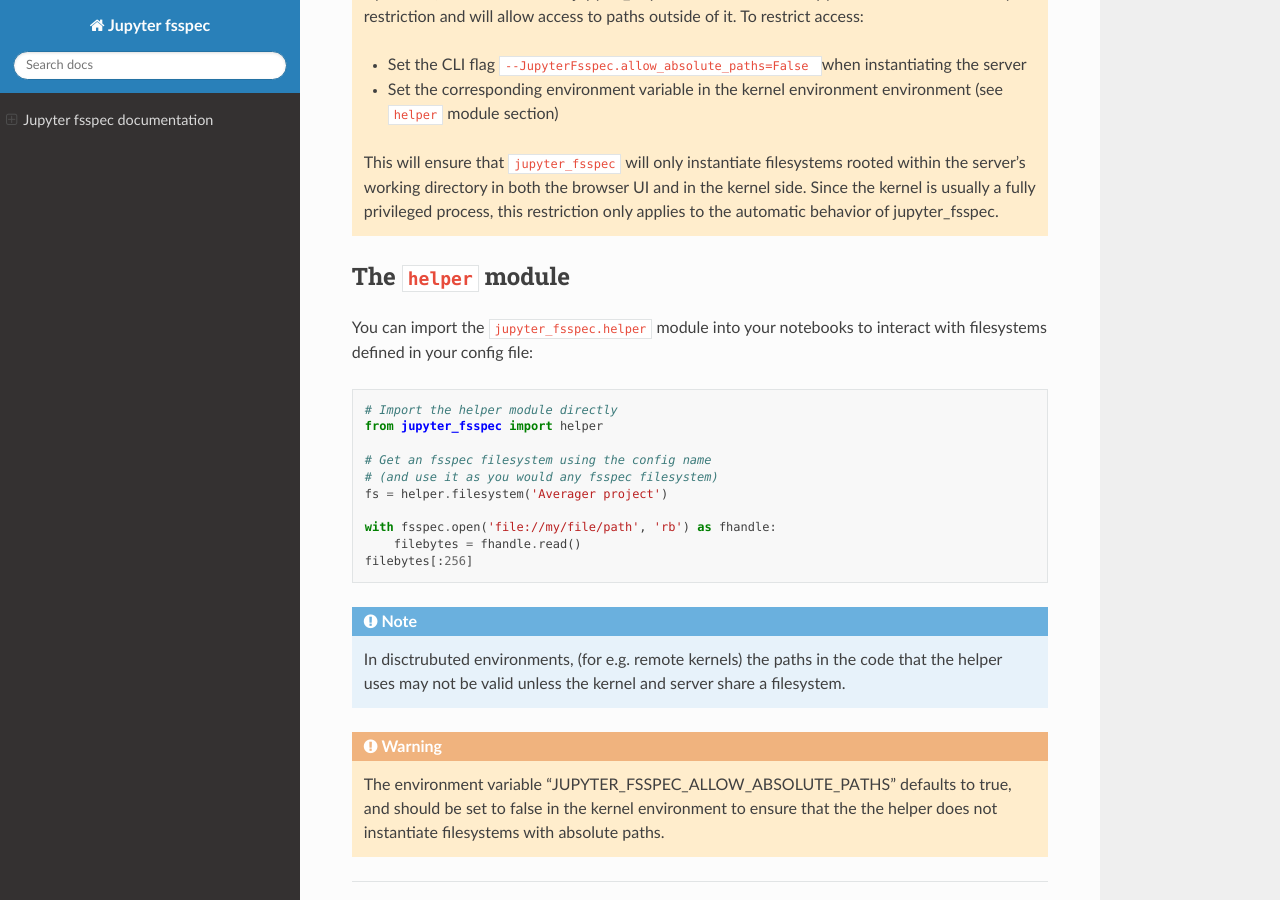
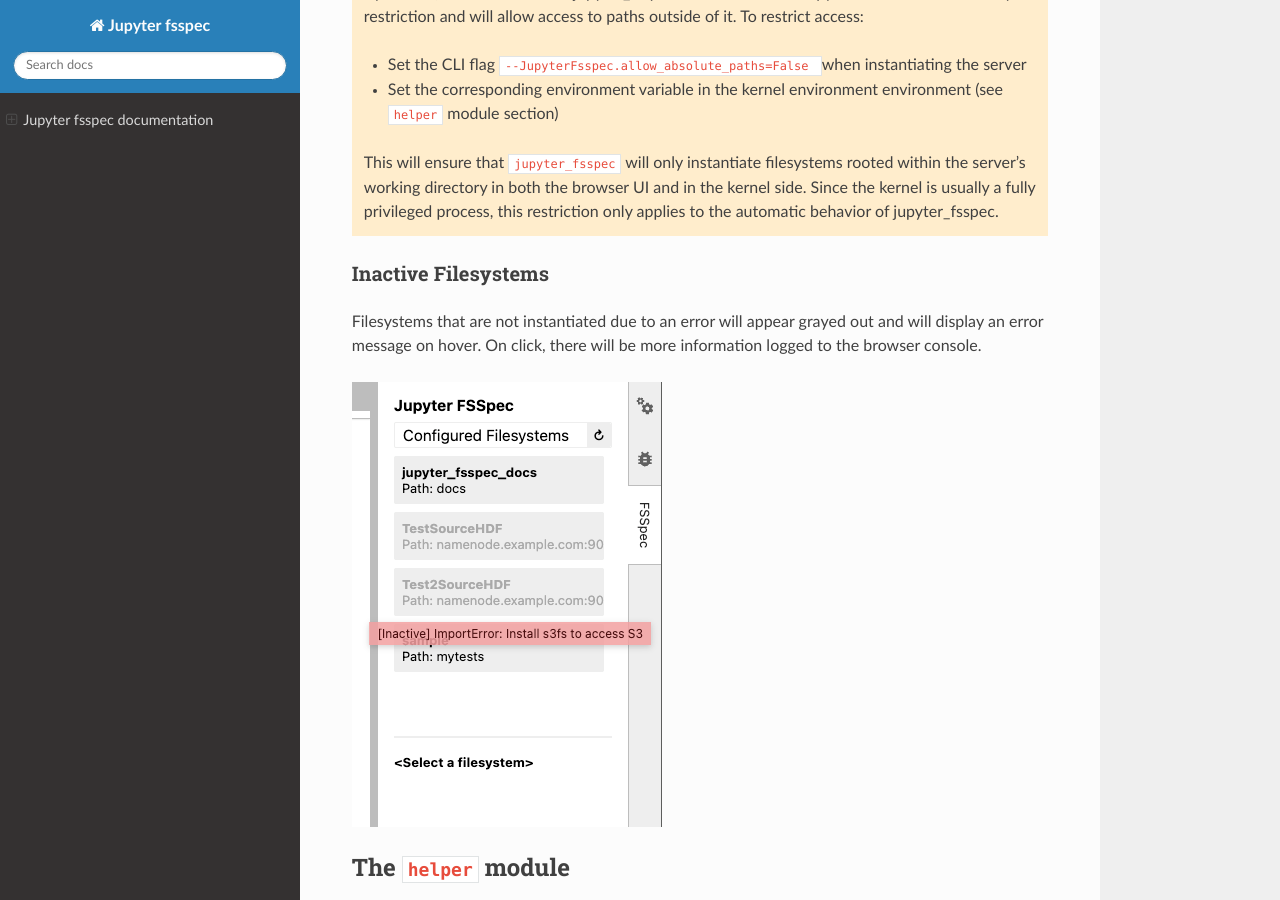
Before and after one commit to fsspec/jupyter-fsspec, a Sphinx documentation site: the page built from docs/index.md, in a window 1280 px wide and 900 px high, scrolled down 2921 px. Built offline with Sphinx 7.4.7 and the Read the Docs theme 3.1.0, drawn with Linux system fonts in a browser that asks for light colours.

Commit message:
add documentation

```diff
--- a/docs/index.md
+++ b/docs/index.md
@@ -123,6 +123,13 @@
 Since the kernel is usually a fully privileged process, this restriction only applies to the automatic behavior of jupyter_fsspec.
 :::
 
+### Inactive Filesystems
+
+Filesystems that are not instantiated due to an error will appear grayed out and will display an error message on hover.
+On click, there will be more information logged to the browser console.
+
+![Jupyter FSSpec Inactive Filesystem](_static/s3fs_inactive.png 'Jupyter FSSpec Inactive Filesystem')
+
 ## The `helper` module
 
 You can import the `jupyter_fsspec.helper` module into your notebooks to interact with
```
Also changed, not shown: docs/_static/s3fs_inactive.png (added).
